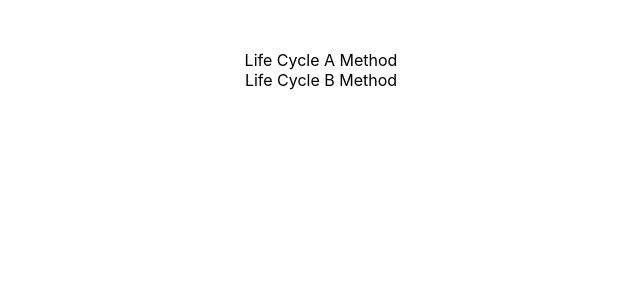
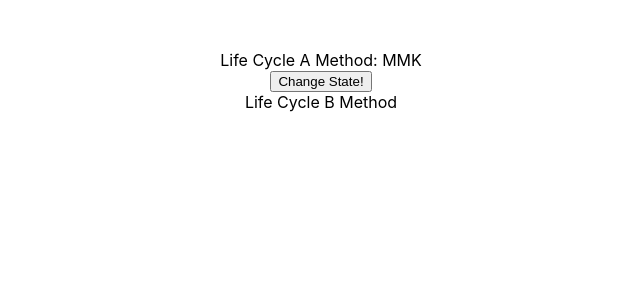
Before and after one commit to mmkvdev/reactAdvancedRetro, a React (Create React App) app: page / in a window 1280 px wide. Shown: the top 300 px of the page, without its empty margins (319-959 px from the left). Built offline with nearby package versions, Linux system fonts and the light colour scheme.

Commit message:
concept/lifecyclemethods: child component updating lifecycle methods

```diff
--- a/src/components/class/LifeCycleA.js
+++ b/src/components/class/LifeCycleA.js
@@ -8,6 +8,8 @@ export class LifeCycleA extends Component {
     this.state = {
       name: "MMK",
     };
+
+    this.changeState = this.changeState.bind(this);
     console.log("Life cycle A constructor");
   }
 
@@ -20,11 +22,31 @@ export class LifeCycleA extends Component {
     console.log("Life cycle A componentDidMount");
   }
 
+  shouldComponentUpdate(nextProps, nextState) {
+    console.log("Life cycle A shouldComponentUpdate");
+    return true;
+  }
+
+  getSnapshotBeforeUpdate(prevProps, prevState) {
+    console.log("Life cycle A getSnapshotBeforeUpdate");
+    return null;
+  }
+
+  componentDidUpdate(prevProps, prevState, snapshot) {
+    console.log("Life cycle A componentDidUpdate");
+  }
+
+  changeState() {
+    this.setState({
+      name: "Varma",
+    });
+  }
   render() {
     console.log("Life cycle A rendered");
     return (
       <>
-        <div>Life Cycle A Method</div>
+        <div>Life Cycle A Method: {this.state.name}</div>
+        <button onClick={this.changeState}>Change State!</button>
         <LifeCycleB />
       </>
     );
```
